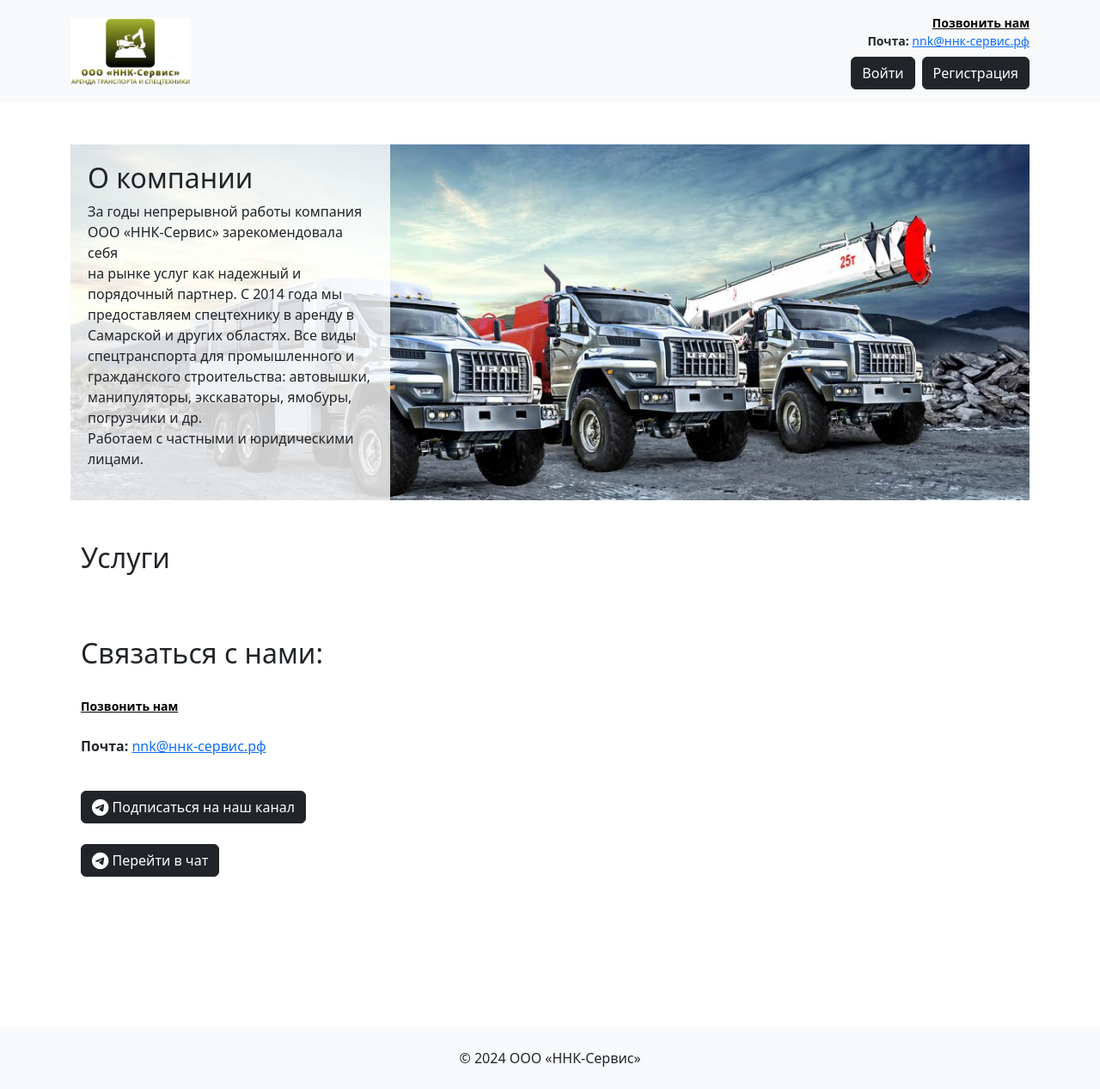
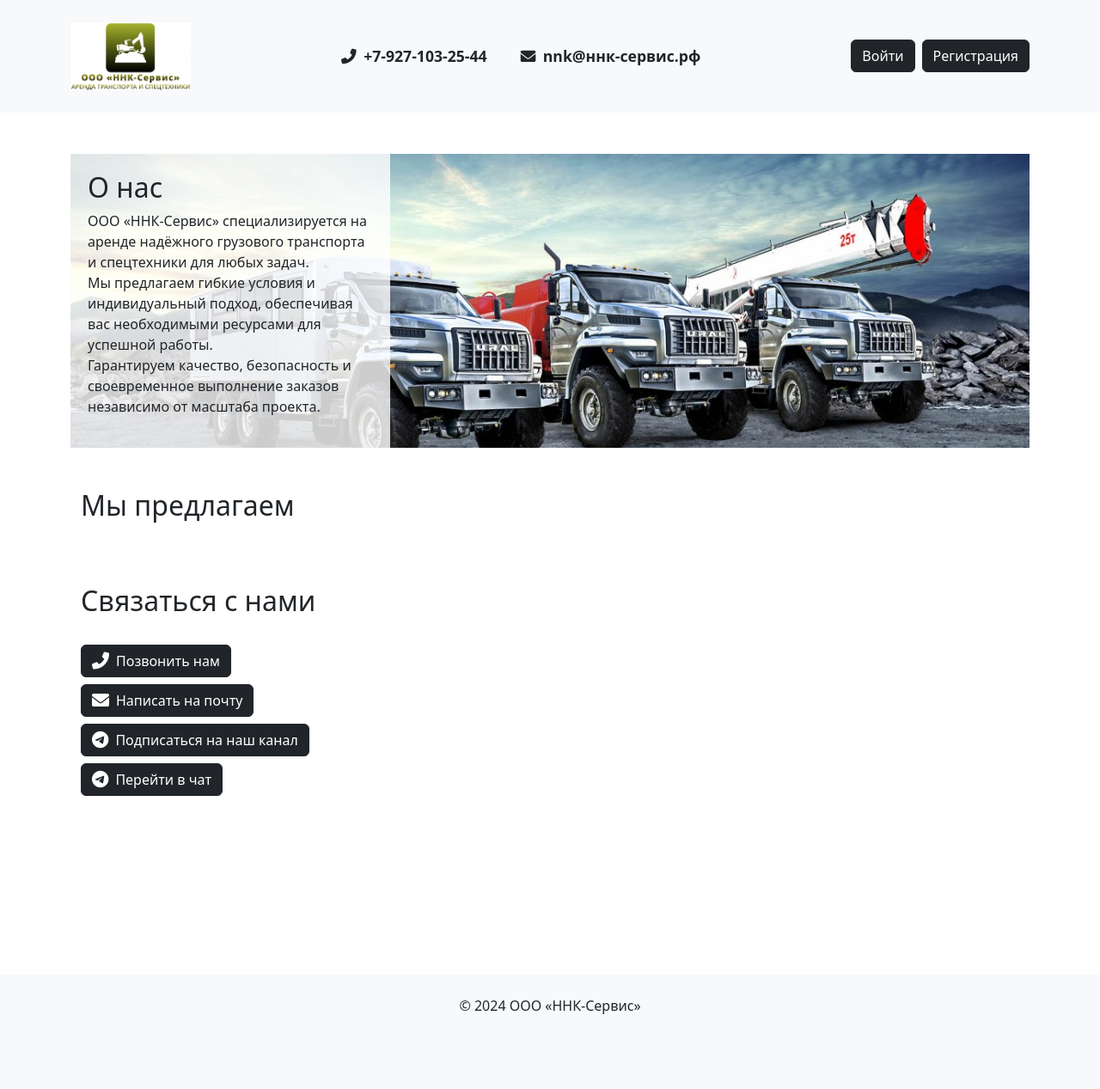
Before and after one commit to temka778/Transport, a Django app: page / in a window 1280 px wide. Shown: the whole page at 86% size. After the commit the page ends 1180 px from the top, so only its background shows below. Run offline with Django 5.2, Linux system fonts and the light colour scheme; data that the repository does not hold is empty; some libraries are stand-ins or nearby versions.

Commit message:
Удалил устаревший урл и вью для создания заказа.  Добавил стилей в шапку и в блок контакты. Изменил блок "О нас". Добавил миксин, позволяющий попадать на страницу регистрации и входа неавторизованным только.

```diff
--- a/transport/orders/urls.py
+++ b/transport/orders/urls.py
@@ -1,10 +1,9 @@
 from django.urls import path
-from .views import CreateOrderView, ajax_order_form, delete_order
+from .views import ajax_order_form, delete_order
 
 app_name = 'orders'
 
 urlpatterns = [
-    path('create/<int:technique_id>/', CreateOrderView.as_view(), name='create'),
     path('delete-order/<int:order_id>/', delete_order, name='delete_order'),
     path('ajax_order_form/<int:technique_id>/', ajax_order_form, name='ajax_order_form'),
 ]
--- /dev/null
+++ b/transport/static/css/header.css
@@ -0,0 +1,85 @@
+/* header.css */
+
+/* Стили для контейнера шапки */
+.header-container {
+    background-color: #f8f9fa;
+    padding: 10px 0;
+  }
+
+  /* Общие стили для контейнера */
+  .header-container .container {
+    display: flex;
+    justify-content: space-between;
+    align-items: center;
+    flex-wrap: wrap;
+  }
+
+  /* Контактная информация */
+  .contact-info {
+    display: flex;
+    align-items: center;
+    gap: 15px;
+    font-size: 1.1rem; /* Увеличиваем размер шрифта */
+    font-weight: bold; /* Делаем текст жирнее */
+  }
+
+  .contact-info a {
+    color: #000; /* Делаем текст черным для лучшей видимости */
+    text-decoration: none;
+  }
+
+  .contact-info a:hover {
+    text-decoration: underline; /* Подчеркивание при наведении */
+  }
+
+  /* Настройки для экранов уже 430px */
+  @media (max-width: 460px) {
+      .contact-info {
+        font-size: 0.9rem; /* Уменьшаем размер шрифта */
+      }
+    }
+
+  @media (max-width: 390px) {
+    .contact-info {
+      font-size: 0.7rem; /* Уменьшаем размер шрифта */
+    }
+  }
+
+  /* Настройки для экрана 767-991px */
+  @media (min-width: 767px) and (max-width: 991px) {
+    /* Оставляем логотип и кнопки аутентификации на своих местах */
+    .header-container .container {
+        flex-direction: row;
+        align-items: center;
+    }
+
+    /* Контактная информация по центру, с номером телефона сверху и почтой снизу */
+    .contact-info {
+        flex-direction: column;
+        text-align: center;
+        width: auto;
+        gap: 5px;
+    }
+  }
+
+  /* Настройки для мобильных устройств */
+  @media (max-width: 767px) {
+    .header-container .container {
+      flex-direction: column;
+      align-items: flex-start;
+    }
+
+    .contact-info {
+      flex-direction: row;
+      justify-content: center;
+      width: 100%;
+      gap: 10px;
+      margin-top: 10px;
+    }
+
+    /* Выравнивание кнопок аутентификации справа */
+    .header-container .d-flex.justify-content-end {
+      align-self: flex-end;
+      margin-top: 10px;
+    }
+  }
--- a/transport/templates/base.html
+++ b/transport/templates/base.html
@@ -9,6 +9,7 @@
     <link rel="icon" href="{% static 'img/fav/favicon.ico'%}" type="image">
     <link rel="canonical" href="https://xn----dtbingra1ahe.xn--p1ai/user/login/" />
     <link rel="stylesheet" href="{% static 'css/bootstrap.min.css'%}">
+    <link rel="stylesheet" href="https://cdnjs.cloudflare.com/ajax/libs/font-awesome/6.0.0-beta3/css/all.min.css">
 
     <meta property="og:title" content="ООО «ННК-Сервис»">
     <meta property="og:description" content="Сервис аренды грузового транспорта и спецтехники">
--- a/transport/templates/includes/header.html
+++ b/transport/templates/includes/header.html
@@ -1,16 +1,25 @@
 {% load static %}
+{% block extra_css %}
+  <link rel="stylesheet" href="{% static 'css/header.css' %}">
+{% endblock %}
+<div class="header-container d-flex justify-content-between align-items-center flex-wrap">
   <div class="container d-flex justify-content-between align-items-center flex-wrap">
     <div class="d-flex align-items-center">
       <a href="{% url 'index' %}">
         <img src="{% static 'img/logo.png' %}" width="140" class="d-inline-block align-top" alt="Логотип">
       </a>
     </div>
-  <div class="d-flex flex-column align-items-end text-end">
-    <div class="mb-2">
-      <p class="m-0 small" style="color: black;"><strong><a href="tel:+79271635832" style="color: black;">Позвонить нам</a></strong></p>
-      <p class="m-0 small"><strong>Почта:</strong> <a href="mailto:nnk@ннк-сервис.рф">nnk@ннк-сервис.рф</a></p>
+    <div class="contact-info d-flex align-items-center">
+      <p class="m-0 me-4">
+        <i class="fas fa-phone-alt me-1"></i>
+        <a href="tel:+79271032544" class="text-dark">+7-927-103-25-44</a>
+      </p>
+      <p class="m-0">
+        <i class="fas fa-envelope me-1"></i>
+        <a href="mailto:nnk@ннк-сервис.рф" class="text-dark">nnk@ннк-сервис.рф</a>
+      </p>
     </div>
-    <div class="d-flex justify-content-end">
+    <div class="d-flex align-items-center">
       {% if user.is_authenticated %}
         {% if user.is_staff %}
           <a href="/admin/" class="btn btn-dark text-white me-2">Админка</a>
--- a/transport/templates/services/about.html
+++ b/transport/templates/services/about.html
@@ -4,12 +4,9 @@
 {% endblock %}
 <div class="row mb-5" style="background-image: url('{% static 'img/background.jpg' %}'); background-size: cover; background-position: center;">
   <div class="col-md-4">
-    <h2>О компании</h2>
-    <p>За годы непрерывной работы компания
-      <br/>ООО «ННК-Сервис» зарекомендовала себя
-      <br/>на рынке услуг как надежный и порядочный партнер. С 2014 года мы предоставляем спецтехнику в аренду в Самарской и других областях.
-      Все виды спецтранспорта для промышленного и гражданского строительства:
-      автовышки, манипуляторы, экскаваторы, ямобуры, погрузчики и др.
-      <br/>Работаем с частными и юридическими лицами.</p>
+    <h2>О нас</h2>
+    <p>ООО «ННК-Сервис» специализируется на аренде надёжного грузового транспорта и спецтехники для любых задач.
+      <br/>Мы предлагаем гибкие условия и индивидуальный подход, обеспечивая вас необходимыми ресурсами для успешной работы.
+      <br/>Гарантируем качество, безопасность и своевременное выполнение заказов независимо от масштаба проекта.</p>
   </div>
 </div>
--- a/transport/templates/services/contacts.html
+++ b/transport/templates/services/contacts.html
@@ -1,21 +1,21 @@
-{% block extra_css %}
-  <link rel="stylesheet" href="https://cdnjs.cloudflare.com/ajax/libs/font-awesome/6.0.0-beta3/css/all.min.css">
-{% endblock %}
 <div class="mt-5 d-flex justify-content-between align-items-start flex-wrap">
   <div class="me-4 mb-3">
-    <h2>Связаться с нами:</h2>
+    <h2>Связаться с нами</h2>
     <br>
-    <p class="m-0 small" style="color: black;"><strong><a href="tel:+79271635832" style="color: black;">Позвонить нам</a></strong></p>
-    <br>
-    <p><strong>Почта:</strong> <a href="mailto:nnk@ннк-сервис.рф">nnk@ннк-сервис.рф</a></p>
-    <br>
-    <a href="https://t.me/nnk_service" target="_blank" class="btn btn-dark text-white me-2">
-      <i class="fab fa-telegram fa-lg"></i> Подписаться на наш канал
+    <a href="tel:+79271032544" class="btn btn-dark text-white mb-2" style="display: inline-flex; align-items: center;">
+      <i class="fas fa-phone-alt fa-lg me-2"></i> Позвонить нам
     </a>
     <br>
+    <a href="mailto:nnk@ннк-сервис.рф" class="btn btn-dark text-white mb-2" style="display: inline-flex; align-items: center;">
+      <i class="fas fa-envelope fa-lg me-2"></i> Написать на почту
+    </a>
     <br>
-    <a href="https://t.me/chat_nnk_service" target="_blank" class="btn btn-dark text-white me-2">
-      <i class="fab fa-telegram fa-lg"></i> Перейти в чат
+    <a href="https://t.me/nnk_service" target="_blank" class="btn btn-dark text-white mb-2" style="display: inline-flex; align-items: center;">
+      <i class="fab fa-telegram fa-lg me-2"></i> Подписаться на наш канал
+    </a>
+    <br>
+    <a href="https://t.me/chat_nnk_service" target="_blank" class="btn btn-dark text-white" style="display: inline-flex; align-items: center;">
+      <i class="fab fa-telegram fa-lg me-2"></i> Перейти в чат
     </a>
   </div>
   <div style="width: 100%; max-width: 560px;">
--- a/transport/templates/services/services.html
+++ b/transport/templates/services/services.html
@@ -1,5 +1,5 @@
 <div class="my-4">
-  <h2 class="my-4">Услуги</h2>
+  <h2 class="my-4">Мы предлагаем</h2>
   <div class="row">
     {% for unit in technique %}
       <div class="col-lg-3 col-md-4 col-sm-6 col-12 mb-4">
```
Also changed, not shown: transport/orders/views.py (+0 -9 lines), transport/users/mixins.py (added, +7 -0 lines), transport/users/views.py (+5 -9 lines). Lines whose indentation alone changed are shown as unchanged.
